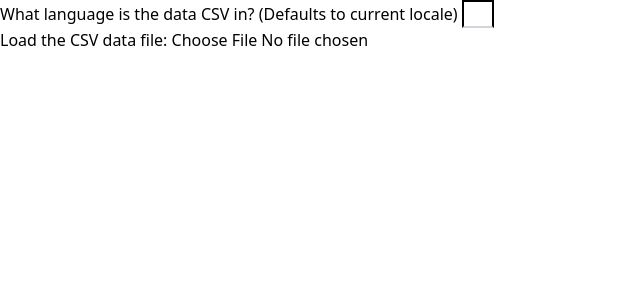
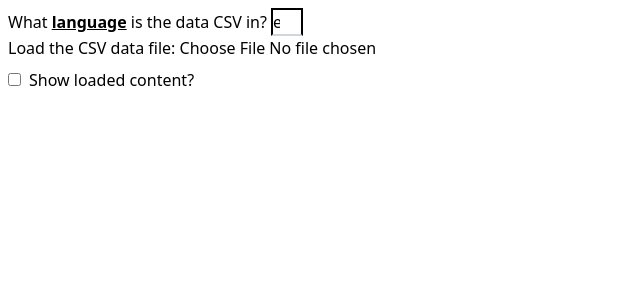
Before and after one commit to antixsuperstar/1touch2html, a Vue app: page / in a window 1280 px wide. Shown: the top 300 px of the page, without its empty margins (0-640 px from the left). Built offline with nearby package versions, Linux system fonts and the light colour scheme.

Commit message:
FEAT: First version (missing testing in other languages)

```diff
--- a/src/App.vue
+++ b/src/App.vue
@@ -1,16 +1,38 @@
 <script setup lang="ts">
-import { ref, reactive, watch, watchEffect } from 'vue'
-const idioma = ref<string | undefined>(undefined)
-let formateador = undefined
+import { ref, reactive, watch } from 'vue'
+const idioma = ref('es')
+let formateador = new Intl.DateTimeFormat(idioma.value ? [idioma.value] : idioma.value, { month: 'long' })
 const ajustarFormateador = () => {
 	formateador = new Intl.DateTimeFormat(idioma.value ? [idioma.value] : idioma.value, { month: 'long' })
+}
+const mesANumero = (mes: string) => {
 	const fecha = new Date('2000-01-01T00:00:00.000')
+	return Array(12)
+		.fill(0)
+		.map((i, n) => {
+			fecha.setMonth(n)
+			return formateador.format(fecha)
+		})
+		.findIndex(item => !item.localeCompare(mes, idioma.value, { sensitivity: 'base' }))
+}
+type LangPresets = Record<string, {
+	display: string,
+	transform: (d: string) => string,
+}>
+const langpresets: LangPresets = {
+	es: {
+		display: 'es - Español',
+		transform: (datestr) => {
+			const busqueda = datestr.match(/(?<day>\d+) de (?<month>[^ ]+) de (?<year>\d+), (?<hour>\d+):(?<minute>\d+)/)
+			if (!busqueda) return datestr
 
-	let meses = Array(12)
-		.map((i, n) => {
-			fecha.setMonth(i + 1)
-
-		})
+			console.dir({ busqueda, datestr })
+			return `${busqueda.groups.year}-${mesANumero(busqueda.groups.month)+1}-${busqueda.groups.day} ` +
+				`${busqueda.groups.hour}:${busqueda.groups.minute}`
+		},
+	},
+	// en: { display: 'en - English', ... }
+	// ...
 }
 watch(
 	idioma,
@@ -23,14 +45,18 @@ watch(
 ajustarFormateador()
 
 
+import { computed } from 'vue'
 import { parse, type Options } from 'csv-parse/browser/esm/sync'
 const csvinput = ref<HTMLInputElement>()
-const contenido = ref()
+const contenido = reactive<string[][]>([])
+const mostrarContenido = ref(false)
+const invertirOrden = ref(true)
+const datos = reactive<string[][]>([])
+const datosOrdenados = computed(() => invertirOrden.value ? Array.from(datos).reverse() : datos)
 const leerArchivo = () => {
 	if (!csvinput.value?.files || !csvinput.value.files.length) {
 		return
 	}
-	//contenido.value = ''
 	csvinput.value.files[0].text()
 		.then(texto => {
 			// Interpreto el CSV
@@ -38,36 +64,70 @@ const leerArchivo = () => {
 				skip_empty_lines: true,
 				fromLine: 2,
 			}
-			contenido.value = parse(texto, opciones)
+			contenido.splice(0, 0, ...parse(texto, opciones))
 
 			// Transformo valores de fecha (columna 2) a valores más manejables
-
+			datos.splice(0)
+			contenido.forEach((linea: string[]) => {
+				datos.push([
+					langpresets[idioma.value].transform(linea[1]),
+					linea[2],
+				])
+			})
 		})
 }
-
-
-
 </script>
 
 <template>
-	<div class="gap-2">
-		<ol>
-			<li>What language is the data CSV in? (Defaults to current locale)
+	<div class="p-2">
+		<ol class="mb-2">
+			<li>What <a class="font-bold underline" target="_blank" href="https://en.wikipedia.org/wiki/IETF_language_tag">language</a> is the data CSV in?
 				<input type="text"
 					   v-model="idioma"
+					   list="langpresets"
 					   class="w-8 border-b-gray-300 border-2 rounded-2"
 				/>
+				<datalist id="langpresets">
+					<option v-for="(v, k) of langpresets"
+							:key="`langpreset-${k}`"
+							:value="k">{{ v }}</option>
+				</datalist>
 			</li>
-			<li>Load the CSV data file:
-				<input type="file" accept="text/csv" ref="csvinput" @change="leerArchivo" /></li>
+			<li>
+				<label>Load the CSV data file:
+					<input type="file" accept="text/csv" ref="csvinput" @change="leerArchivo" />
+				</label>
+			</li>
 		</ol>
-		<div class="gap-2">
+		<div>
+			<input type="checkbox"
+				   class="mr-2"
+				   id="mostrarContenido"
+				   v-model="mostrarContenido" />
+			<label for="mostrarContenido">Show loaded content?</label>
 		</div>
-		<div class="w-full m-2">
-			<pre>{{ contenido }}</pre>
+		<div class="flex flex-col md:flex-row gap-1">
+			<div v-if="mostrarContenido"
+				 class="flex-auto">
+				<pre>{{ contenido }}</pre>
+			</div>
+			<div v-if="contenido.length"
+				 class="flex-auto">
+				<div>
+					<input type="checkbox"
+						   class="mr-2"
+						   id="invertir"
+						   v-model="invertirOrden" />
+					<label for="invertir">Reverse order?</label>
+				</div>
+				<table>
+					<tr v-for="(dato, n) of datosOrdenados"
+						:key="`dato-${n}`">
+						<td class="px-1">{{ dato[0] }}</td>
+						<td class="px-1">{{ dato[1] }}</td>
+					</tr>
+				</table>
+			</div>
 		</div>
 	</div>
 </template>
-
-<style scoped>
-</style>
```
